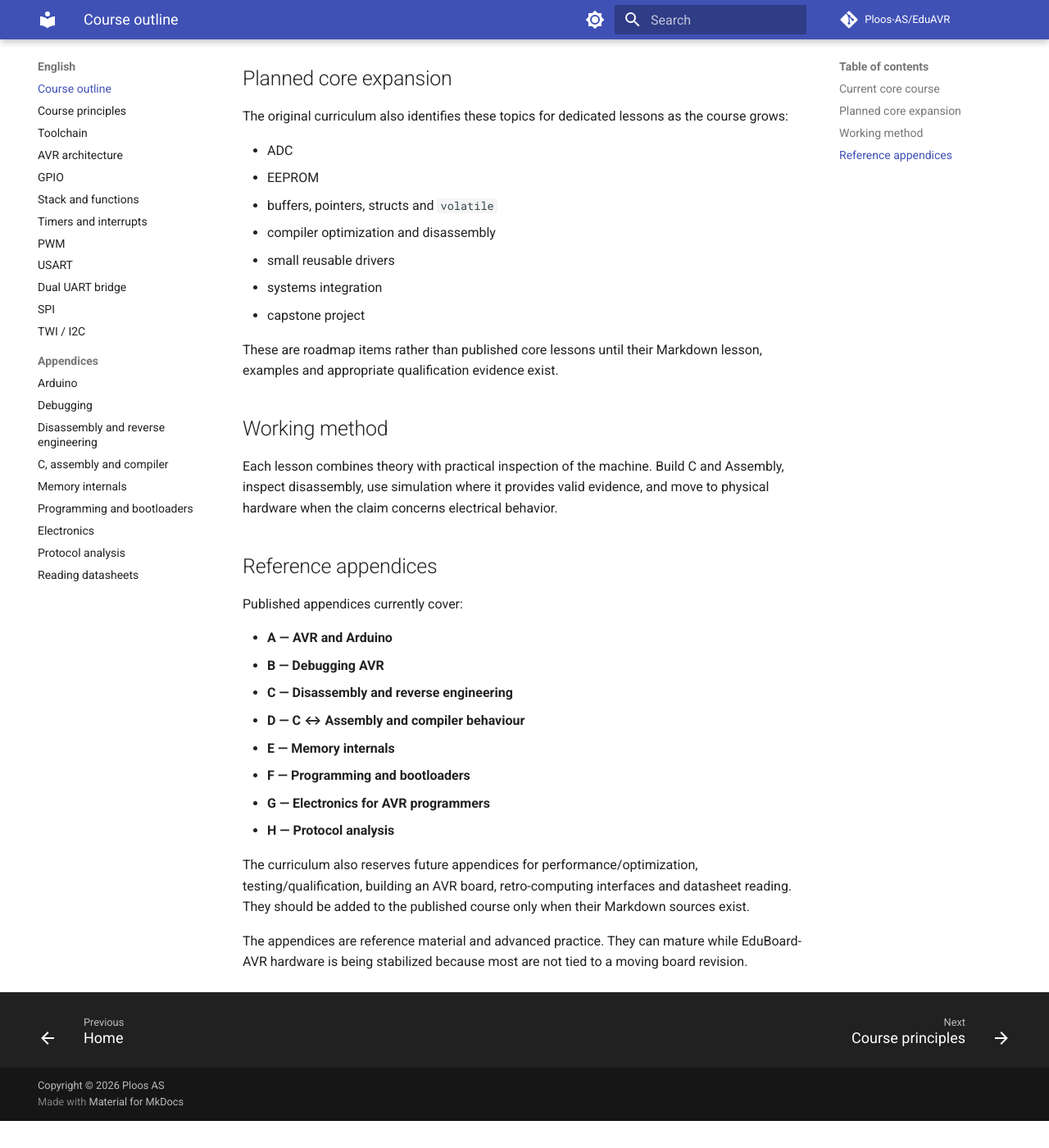
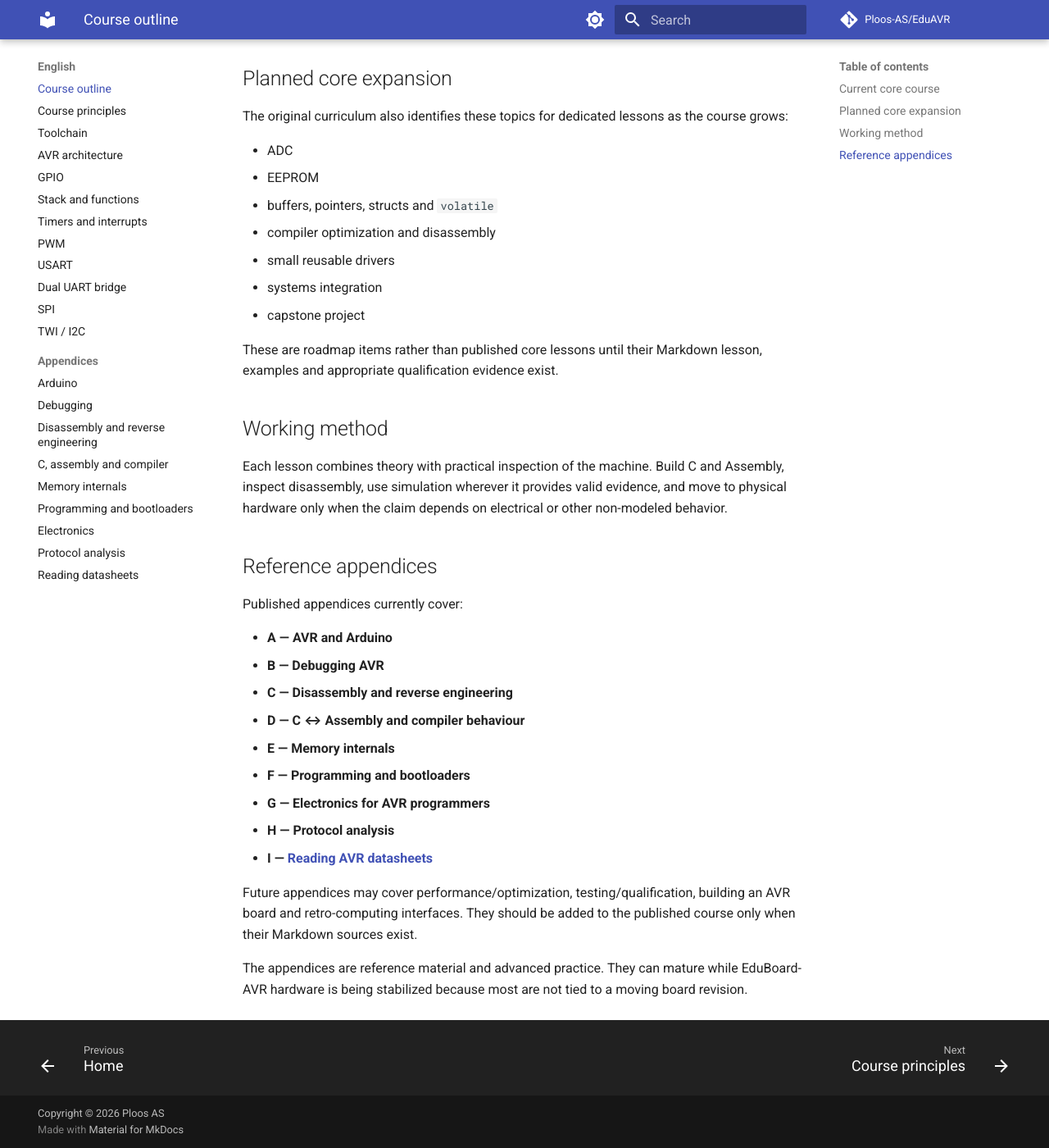
Before and after one commit to Ploos-AS/EduAVR, an MkDocs documentation site: the page built from docs/en/COURSE_OUTLINE.md, in a window 1280 px wide and 1400 px high, scrolled down 832 px. Shown: the whole window at 82% size. Built offline with MkDocs 1.6.1 and Material for MkDocs 9.7.7, drawn with Linux system fonts in a browser that asks for light colours; comment, search, counter and statistics services are not loaded; before the commit the page ends 2199 px from its top, so only the background shows below that.

Commit message:
docs: publish datasheet appendix in course outlines

```diff
--- a/docs/en/COURSE_OUTLINE.md
+++ b/docs/en/COURSE_OUTLINE.md
@@ -35,7 +35,7 @@ These are roadmap items rather than published core lessons until their Markdown
 
 ## Working method
 
-Each lesson combines theory with practical inspection of the machine. Build C and Assembly, inspect disassembly, use simulation where it provides valid evidence, and move to physical hardware when the claim concerns electrical behavior.
+Each lesson combines theory with practical inspection of the machine. Build C and Assembly, inspect disassembly, use simulation wherever it provides valid evidence, and move to physical hardware only when the claim depends on electrical or other non-modeled behavior.
 
 ## Reference appendices
 
@@ -49,7 +49,8 @@ Published appendices currently cover:
 - **F — Programming and bootloaders**
 - **G — Electronics for AVR programmers**
 - **H — Protocol analysis**
+- **I — [Reading AVR datasheets](appendix-i-reading-datasheets.md)**
 
-The curriculum also reserves future appendices for performance/optimization, testing/qualification, building an AVR board, retro-computing interfaces and datasheet reading. They should be added to the published course only when their Markdown sources exist.
+Future appendices may cover performance/optimization, testing/qualification, building an AVR board and retro-computing interfaces. They should be added to the published course only when their Markdown sources exist.
 
 The appendices are reference material and advanced practice. They can mature while EduBoard-AVR hardware is being stabilized because most are not tied to a moving board revision.
```
